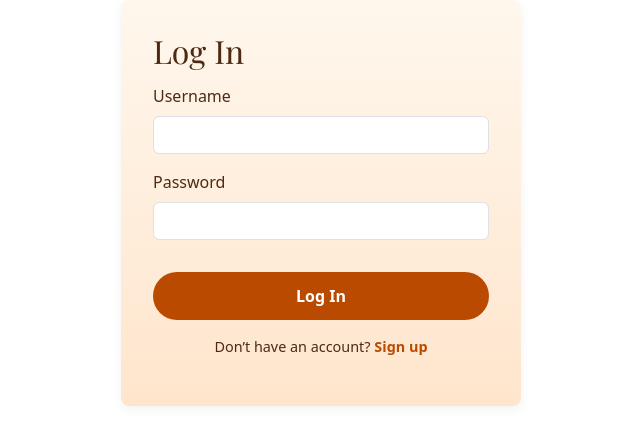
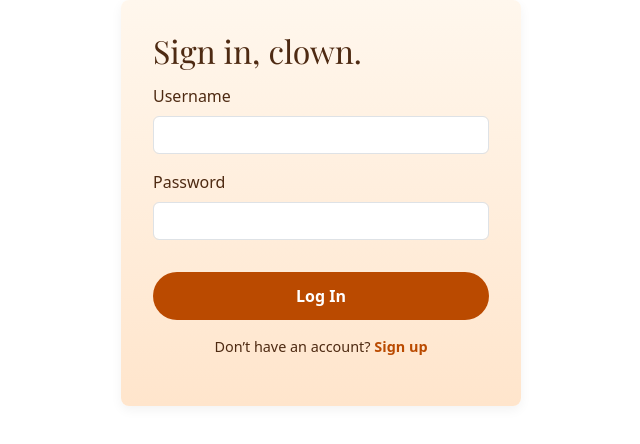
Before and after one commit to palmaisaias/book-club-client, a React (Vite) app: page /login in a window 1280 px wide. Shown: the top 444 px of the page, without its empty margins (319-959 px from the left). Built offline with nearby package versions, Linux system fonts and the light colour scheme; no server answers; a web font is replaced by a local one.

Commit message:
useless crap on the text CSS

```diff
--- a/src/pages/Login.jsx
+++ b/src/pages/Login.jsx
@@ -1,4 +1,4 @@
-import { useState, useContext } from "react";
+import { useState, useContext, useEffect } from "react";
 import { Form, Button, Container, Alert } from "react-bootstrap";
 import { AuthContext } from "../context/AuthContext.jsx";
 import { useNavigate, Link } from "react-router-dom";
@@ -10,8 +10,27 @@ export default function Login() {
   const [username, setUsername] = useState("");
   const [password, setPassword] = useState("");
   const [error, setError] = useState("");
+  const [title, setTitle] = useState('');
   const { login } = useContext(AuthContext);
   const navigate = useNavigate();
+
+  const titles = [
+    "Log the hell in",
+    "Prove you exist",
+    "Enter. Or don’t.",
+    "Just do it. Ugh",
+    "Sign in, clown.",
+    "This again? Ffs",
+    "Welcome to pain",
+    "Show your shame",
+    "Back already?",
+    "You poor soul."
+  ];
+
+  useEffect(() => {
+    const randomTitle = titles[Math.floor(Math.random() * titles.length)];
+    setTitle(randomTitle);
+  }, []);
 
   const handleSubmit = async (e) => {
     e.preventDefault();
@@ -28,7 +47,12 @@ export default function Login() {
       className={styles.loginContainer}
       style={{ maxWidth: "400px", margin: "0 auto" }}
     >
-      <h2 className={styles.titleTypewriter}>Log In</h2>
+       <h2
+   className={styles.titleTypewriter}
+   style={{ "--chars": title.length }}
+ >
+   {title}
+ </h2>
 
       {error && (
         <Alert variant="danger" className={styles.errorAlert}>
--- a/src/pages/Login.module.css
+++ b/src/pages/Login.module.css
@@ -8,19 +8,6 @@
     border-radius: 0.5rem !important;
     box-shadow: 0 4px 12px rgba(0,0,0,0.05) !important;
     padding: 2rem !important;
-  }
-
-  /* 2) Typewriter title (you already have this) */
-  .titleTypewriter {
-    display: inline-block;
-    overflow: hidden;
-    white-space: nowrap;
-    border-right: 0.15em solid #ba4a00;
-    font-family: 'Playfair Display', serif;
-    font-size: 2rem;
-    animation:
-      typing 2s steps(6, end) forwards,
-      blinkCaret 0.75s step-end infinite;
   }
 
   /* 3) Form controls */
@@ -86,31 +73,36 @@
   }
 /* Typewriter text */
 .titleTypewriter {
-    display: inline-block;            /* shrink‐wrap to text */
-    overflow: hidden;                 /* hide overflow as it types */
-    white-space: nowrap;              /* keep on one line */
-    border-right: 0.15em solid #ba4a00; /* the “cursor” line */
+    /* make width include the border, so the caret is inside the box */
+    box-sizing: border-box;
+
+    /* reserve space for the caret inside that box */
+    padding-right: 0.15em;
+
+    display: inline-block;
+    overflow: hidden;
+    white-space: nowrap;
+
+    border-right: 0.15em solid #ba4a00;
     font-family: 'Playfair Display', serif;
     font-size: 2rem;
 
-    /* animate width from 0 to exactly 6ch (Log␣In is 6 characters) */
+    /* TYPEWRITER: use exactly 13 steps, then hold at 13ch */
     animation:
-      typing 2s steps(6, end) forwards,    /* type and then hold final width */
-      blinkCaret 0.75s step-end infinite;  /* blink the caret */
+      typing 3s steps(10, end) forwards,
+      blinkCaret 0.75s step-end infinite;
+  }
+
+  @keyframes typing {
+    from { width: 0ch; }
+    to   { width: 11.3ch; }
+  }
+
+  @keyframes blinkCaret {
+    from, to { border-color: transparent; }
+    50%      { border-color: #ba4a00; }
   }
 
 .subheading {
     font-family: 'Cedarville Cursive', cursive;
 }
-
-  /* reveal the letters by expanding width from 0ch→6ch */
-  @keyframes typing {
-    from { width: 0ch; }
-    to   { width: 6ch; }
-  }
-
-  /* blink the caret on/off */
-  @keyframes blinkCaret {
-    from, to { border-color: transparent; }
-    50%      { border-color: #ba4a00; }
-  }
```
